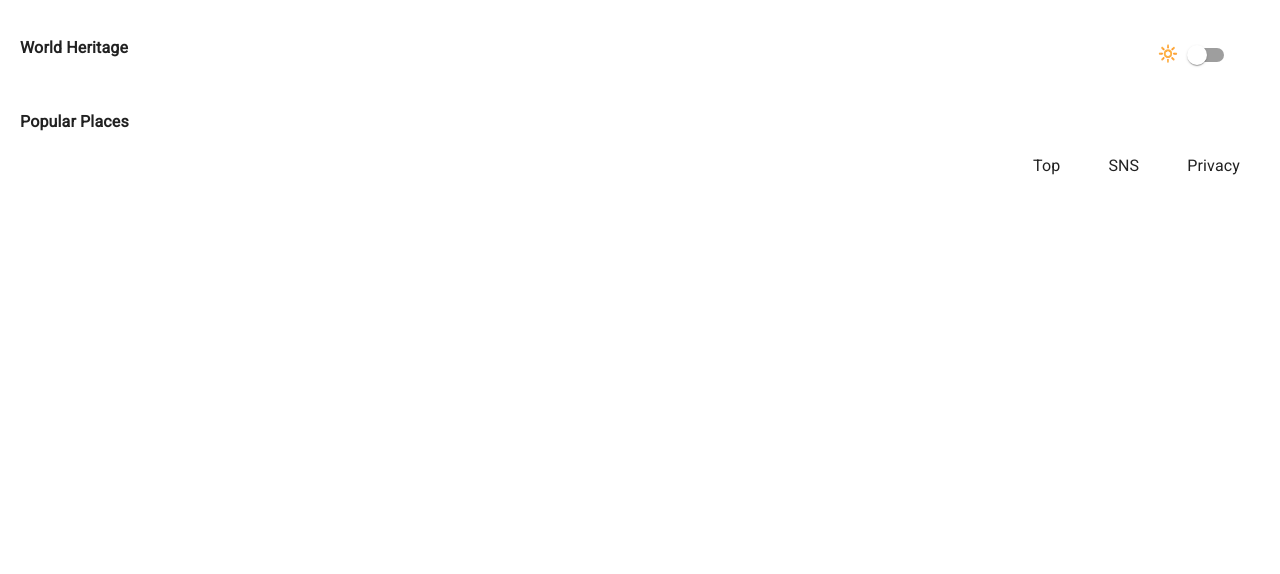
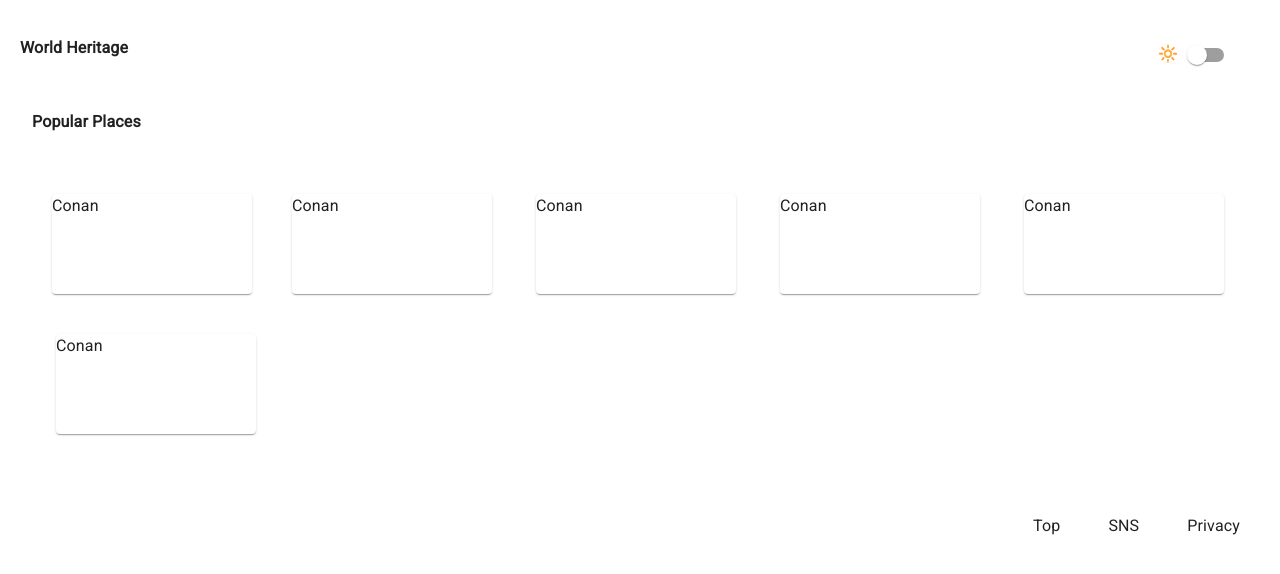
Before and after one commit to zigzagdev/world-heritage, a React (Create React App) app in the folder app/: page / in a window 1280 px wide. Shown: the top 574 px of the page. Built offline with nearby package versions, Linux system fonts and the light colour scheme; the HTML template or start-up script is replaced by a standard one.

Commit message:
cardComponentAdd

```diff
--- a/app/src/components/Top.tsx
+++ b/app/src/components/Top.tsx
@@ -1,11 +1,32 @@
 import React from 'react';
+import {Card} from "@mui/material";
+
 
 const Top = () => {
     return (
         <>
-            <div className='pb-5 px-5'>
+            <div className='pb-5 px-8'>
                 <strong>Popular Places</strong>
-
+                <div className='py-10 flex px-3 justify-between flex-wrap'>
+                    <Card style={{width: '200px', height: '100px'}} className='mx-2 my-5'>
+                        Conan
+                    </Card>
+                    <Card style={{width: '200px', height: '100px'}} className='mx-3 my-5'>
+                        Conan
+                    </Card>
+                    <Card style={{width: '200px', height: '100px'}} className='mx-3 my-5'>
+                        Conan
+                    </Card>
+                    <Card style={{width: '200px', height: '100px'}} className='mx-3 my-5'>
+                        Conan
+                    </Card>
+                    <Card style={{width: '200px', height: '100px'}} className='mx-3 my-5'>
+                        Conan
+                    </Card>
+                    <Card style={{width: '200px', height: '100px'}} className='mx-3 my-5'>
+                        Conan
+                    </Card>
+                </div>
             </div>
         </>
     );
```
